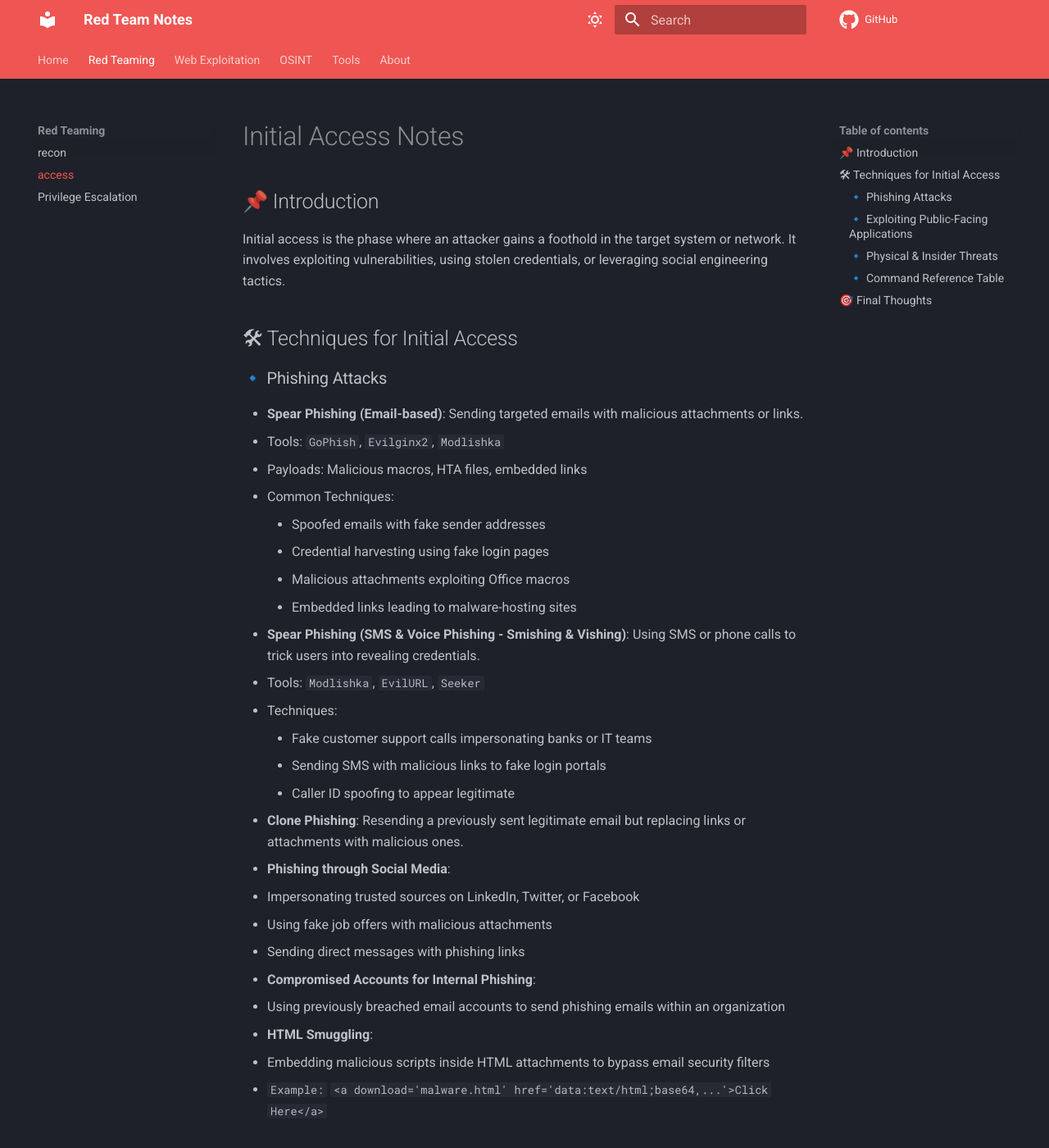
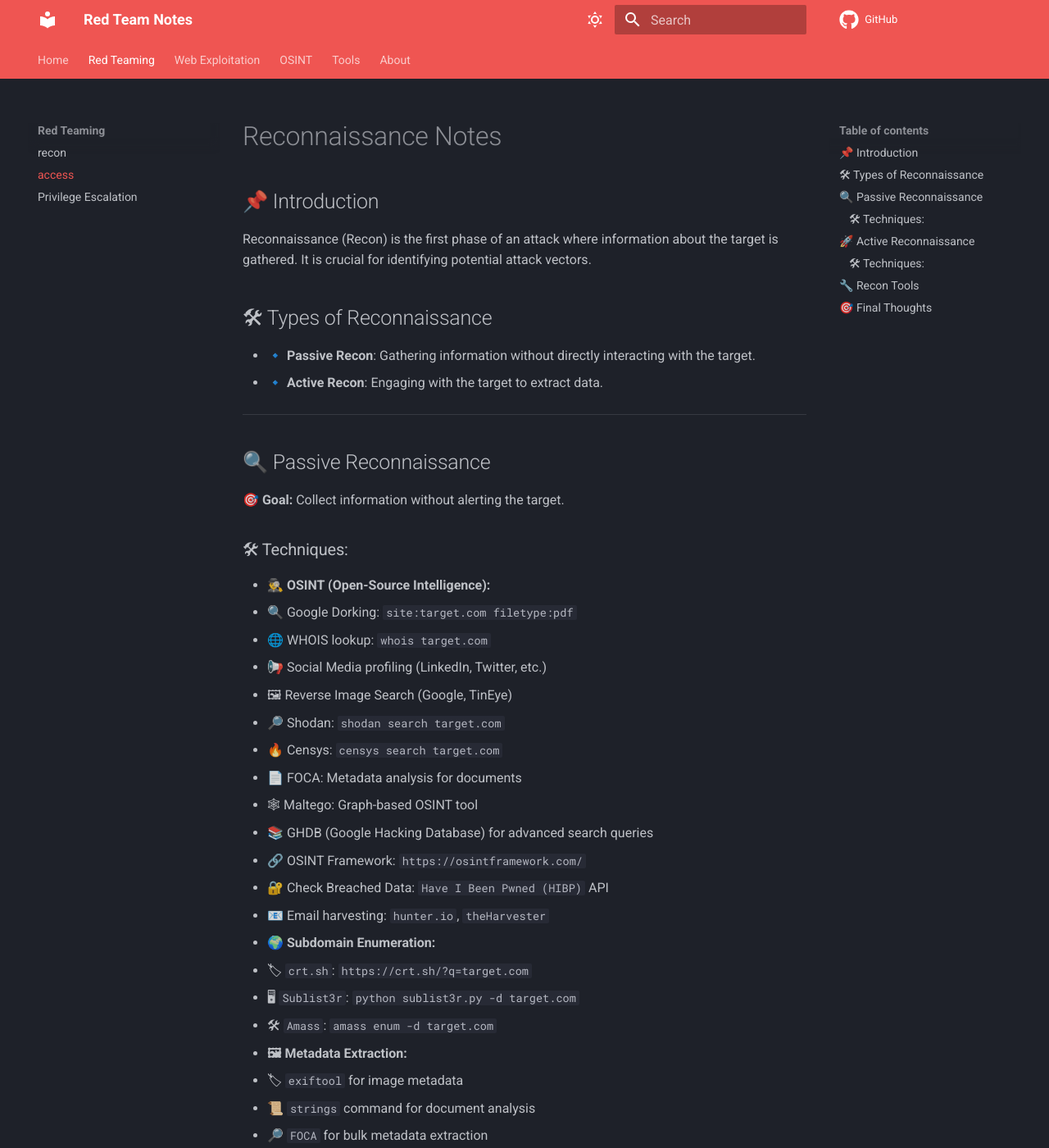
Before and after one commit to Lordsofzzzz/Red-Team-Notes, an MkDocs documentation site: the page built from docs/access/initial-access.md, in a window 1280 px wide and 1400 px high. Shown: the whole window at 82% size. Built offline with MkDocs 1.6.1 and Material for MkDocs 9.7.7, drawn with Linux system fonts in a browser that asks for light colours; plug-ins that fetch from the network failed and are left out; comment, search, counter and statistics services are not loaded; some of the changed text lies outside the part shown.

Commit message:
Update initial-access.md

```diff
--- a/docs/access/initial-access.md
+++ b/docs/access/initial-access.md
@@ -1,75 +1,110 @@
-# Initial Access Notes
+# Reconnaissance Notes
 
 ## 📌 Introduction
-Initial access is the phase where an attacker gains a foothold in the target system or network. It involves exploiting vulnerabilities, using stolen credentials, or leveraging social engineering tactics.
+Reconnaissance (Recon) is the first phase of an attack where information about the target is gathered. It is crucial for identifying potential attack vectors.
 
-## 🛠 Techniques for Initial Access
+## 🛠 Types of Reconnaissance
+- **🔹 Passive Recon**: Gathering information without directly interacting with the target.
+- **🔹 Active Recon**: Engaging with the target to extract data.
 
-### 🔹 Phishing Attacks
-- **Spear Phishing (Email-based)**: Sending targeted emails with malicious attachments or links.
-  - Tools: `GoPhish`, `Evilginx2`, `Modlishka`
-  - Payloads: Malicious macros, HTA files, embedded links
-  - Common Techniques:
-    - Spoofed emails with fake sender addresses
-    - Credential harvesting using fake login pages
-    - Malicious attachments exploiting Office macros
-    - Embedded links leading to malware-hosting sites
-- **Spear Phishing (SMS & Voice Phishing - Smishing & Vishing)**: Using SMS or phone calls to trick users into revealing credentials.
-  - Tools: `Modlishka`, `EvilURL`, `Seeker`
-  - Techniques:
-    - Fake customer support calls impersonating banks or IT teams
-    - Sending SMS with malicious links to fake login portals
-    - Caller ID spoofing to appear legitimate
-- **Clone Phishing**: Resending a previously sent legitimate email but replacing links or attachments with malicious ones.
-- **Phishing through Social Media**:
-  - Impersonating trusted sources on LinkedIn, Twitter, or Facebook
-  - Using fake job offers with malicious attachments
-  - Sending direct messages with phishing links
-- **Compromised Accounts for Internal Phishing**:
-  - Using previously breached email accounts to send phishing emails within an organization
-- **HTML Smuggling**:
-  - Embedding malicious scripts inside HTML attachments to bypass email security filters
-  - `Example:` `<a download='malware.html' href='data:text/html;base64,...'>Click Here</a>`
+---
 
-### 🔹 Exploiting Public-Facing Applications
-- Targeting vulnerable web applications, APIs, or services.
-  - Tools: `Metasploit`, `SQLmap`, `Burp Suite`, `Fuff`, `Dirb`, `Dirbuster`, `Nikto`, `Wfuzz`
-  - Exploits:
-    - **SQL Injection (SQLi)**: Extracting data by injecting malicious SQL queries.
-      - Command: `sqlmap -u 'http://target.com?id=1' --dbs`
-    - **Remote Code Execution (RCE)**: Exploiting vulnerable applications to execute commands.
-      - Command: `msfconsole -x 'use exploit/multi/http/struts2_code_exec'`
-    - **Command Injection**: Running unauthorized commands on a system.
-      - Example Payload: `; cat /etc/passwd`
-    - **Path Traversal**: Accessing restricted files by manipulating file paths.
-      - Example Payload: `../../../../etc/passwd`
-    - **Cross-Site Scripting (XSS)**: Injecting malicious JavaScript to steal cookies or hijack sessions.
-      - Example: `<script>alert('XSS')</script>`
+## 🔍 Passive Reconnaissance
+**🎯 Goal:** Collect information without alerting the target.
 
-### 🔹 Physical & Insider Threats
-- **USB Drops & HID Attacks**: Using malicious USB devices to execute unauthorized scripts.
-  - Tools: `Rubber Ducky`, `Bash Bunny`, `OMG Cable`
-- **Rogue Wi-Fi Access Points**: Setting up fake Wi-Fi networks to steal credentials.
-  - Tools: `WiFi Pineapple`, `Airgeddon`, `Bettercap`
-- **Badge Cloning & RFID Attacks**: Cloning RFID access cards to gain unauthorized entry.
-  - Tools: `Proxmark3`, `Flipper Zero`, `ChameleonMini`
-- **Social Engineering (On-Site Attacks)**: Impersonation, tailgating, and convincing employees to reveal sensitive information.
-- **Hidden Cameras & Keyloggers**: Placing hidden cameras or installing hardware keyloggers to capture keystrokes.
-  - Tools: `KeyGrabber`, `Spy Cameras`, `WiFi Keyloggers`
+### 🛠 Techniques:
+- **🕵️‍♂️ OSINT (Open-Source Intelligence):**
+  - 🔍 Google Dorking: `site:target.com filetype:pdf`
+  - 🌐 WHOIS lookup: `whois target.com`
+  - 📢 Social Media profiling (LinkedIn, Twitter, etc.)
+  - 🖼 Reverse Image Search (Google, TinEye)
+  - 🔎 Shodan: `shodan search target.com`
+  - 🔥 Censys: `censys search target.com`
+  - 📄 FOCA: Metadata analysis for documents
+  - 🕸 Maltego: Graph-based OSINT tool
+  - 📚 GHDB (Google Hacking Database) for advanced search queries
+  - 🔗 OSINT Framework: `https://osintframework.com/`
+  - 🔐 Check Breached Data: `Have I Been Pwned (HIBP)` API
+  - 📧 Email harvesting: `hunter.io`, `theHarvester`
+- **🌍 Subdomain Enumeration:**
+  - 🏷 `crt.sh`: `https://crt.sh/?q=target.com`
+  - 🖥 `Sublist3r`: `python sublist3r.py -d target.com`
+  - 🛠 `Amass`: `amass enum -d target.com`
+- **🖼 Metadata Extraction:**
+  - 🏷 `exiftool` for image metadata
+  - 📜 `strings` command for document analysis
+  - 🔎 `FOCA` for bulk metadata extraction
 
-### 🔹 Command Reference Table
-| Technique | Command |
-|-----------|---------|
-| **SQL Injection** | `sqlmap -u 'http://target.com?id=1' --dbs` |
-| **Remote Code Execution (RCE)** | `msfconsole -x 'use exploit/multi/http/struts2_code_exec'` |
-| **Command Injection** | `; cat /etc/passwd` |
-| **Path Traversal** | `../../../../etc/passwd` |
-| **Brute Forcing FTP** | `hydra -L users.txt -P passwords.txt ftp://target.com` |
-| **Brute Forcing SMB** | `crackmapexec smb target.com -u userlist.txt -p passlist.txt` |
-| **Enumerating SMB Shares** | `smbmap -H target.com -u user -p pass` |
-| **Enumerating Linux RPC Services** | `rpcclient -U "" target.com` |
-| **Intercepting Traffic (MITM)** | `ettercap -T -M arp:remote /target_ip/ /gateway_ip/` |
-| **Evil Twin Attack (Wi-Fi Hijacking)** | `airgeddon` |
+---
+
+## 🚀 Active Reconnaissance
+**🎯 Goal:** Probe the target to gather technical data.
+
+### 🛠 Techniques:
+- **🖥 Port Scanning:**
+  - 🎯 `nmap -sV -A target.com`
+  - 🚀 `masscan -p1-65535 --rate=10000 target.com`
+  - ⚡ `rustscan -a target.com`
+- **🌐 DNS Enumeration:**
+  - 🖥 `dig axfr @ns1.target.com`
+  - 🛠 `dnsrecon -d target.com`
+  - 🔍 `fierce -dns target.com`
+  - 🏷 `knockpy target.com`
+  - 📡 `dnscan -d target.com`
+  - 🔍 `nslookup -type=any target.com`
+  - 🖥 `host -a target.com`
+  - 🔎 `recon-ng` (DNS modules)
+  - 🛠 `enumall.sh target.com` (Combines multiple DNS enumeration tools)
+- **📡 Network Mapping:**
+  - 🌍 `traceroute target.com`
+  - 🔎 `netdiscover -r 192.168.1.0/24`
+  - 🛠 `arp-scan -l`
+  - 📡 `hping3 -S target.com -p 80`
+  - 🔍 `mtr target.com`
+  - 🏷 `ip route show`
+  - 🚀 `nmap --traceroute target.com`
+  - 🖥 `pathping target.com` (Windows)
+  - 🛠 `ss -tuln` (List open ports on Linux)
+  - 📜 `netstat -an` (Windows alternative for ss)
+- **🌐 Web Reconnaissance:**
+  - 🔎 `whatweb target.com`
+  - 📂 `gobuster dir -u target.com -w wordlist.txt`
+  - 🏛 `waybackurls target.com`
+  - 📡 `dirsearch -u target.com`
+  - 🛠 `wfuzz -c -z file,wordlist.txt --hc 404 target.com/FUZZ`
+  - 🔍 `nikto -h target.com`
+  - 🏷 `wappalyzer -target.com`
+  - 🚀 `arjun -u target.com -m GET`
+  - 📂 `ffuf -u http://target.com/FUZZ -w wordlist.txt`
+- **📧 Email & Credential Harvesting:**
+  - 🕵️‍♂️ `holehe target_email`
+  - 📡 `hunter.io`
+  - 🔐 `Have I Been Pwned (HIBP)` API
+
+---
+
+## 🔧 Recon Tools
+| 🏷 Category       | 🛠 Tool            | ⚡ Command Example |
+|----------------|----------------|-----------------|
+| OSINT         | theHarvester    | `theHarvester -d target.com -b google` |
+| OSINT         | Shodan          | `shodan search target.com` |
+| OSINT         | Censys          | `censys search target.com` |
+| OSINT         | Maltego         | Graph-based OSINT tool |
+| OSINT         | FOCA            | Metadata extraction |
+| OSINT         | OSINT Framework | `https://osintframework.com/` |
+| Subdomains    | Sublist3r       | `sublist3r -d target.com` |
+| Subdomains    | Amass           | `amass enum -d target.com` |
+| Port Scanning | Nmap            | `nmap -sC -sV -A target.com` |
+| Port Scanning | RustScan        | `rustscan -a target.com` |
+| Network Scan  | Netdiscover     | `netdiscover -r 192.168.1.0/24` |
+| DNS Enum      | DNSRecon        | `dnsrecon -d target.com` |
+| Web Recon     | WhatWeb         | `whatweb target.com` |
+| Web Recon     | Gobuster        | `gobuster dir -u target.com -w wordlist.txt` |
+| Web Recon     | Nikto           | `nikto -h target.com` |
+| Email Recon   | Holehe          | `holehe target_email` |
+| Email Recon   | Hunter.io       | Web-based search |
+
+---
 
 ## 🎯 Final Thoughts
-Initial access is the first major step in an attack chain. Using a combination of social engineering, exploitation, and misconfiguration abuse, attackers can gain a foothold. Defensive measures like MFA, patching, network segmentation, and user awareness training are crucial to mitigate these threats. 🛡
+Reconnaissance is a critical step in ethical hacking and penetration testing. Using both passive and active recon techniques effectively helps in crafting a better attack strategy while remaining undetected. Keeping up with the latest tools and methodologies enhances effectiveness in information gathering. 🛡
```
